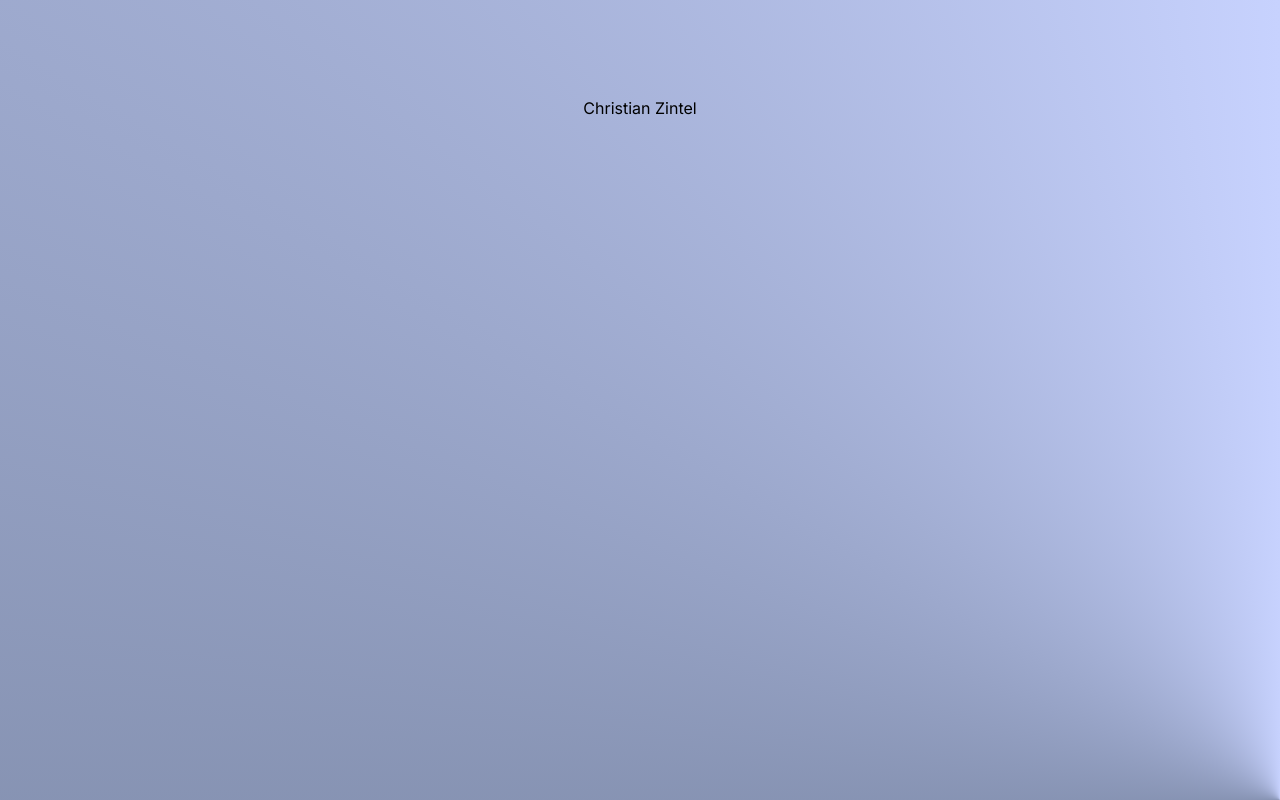
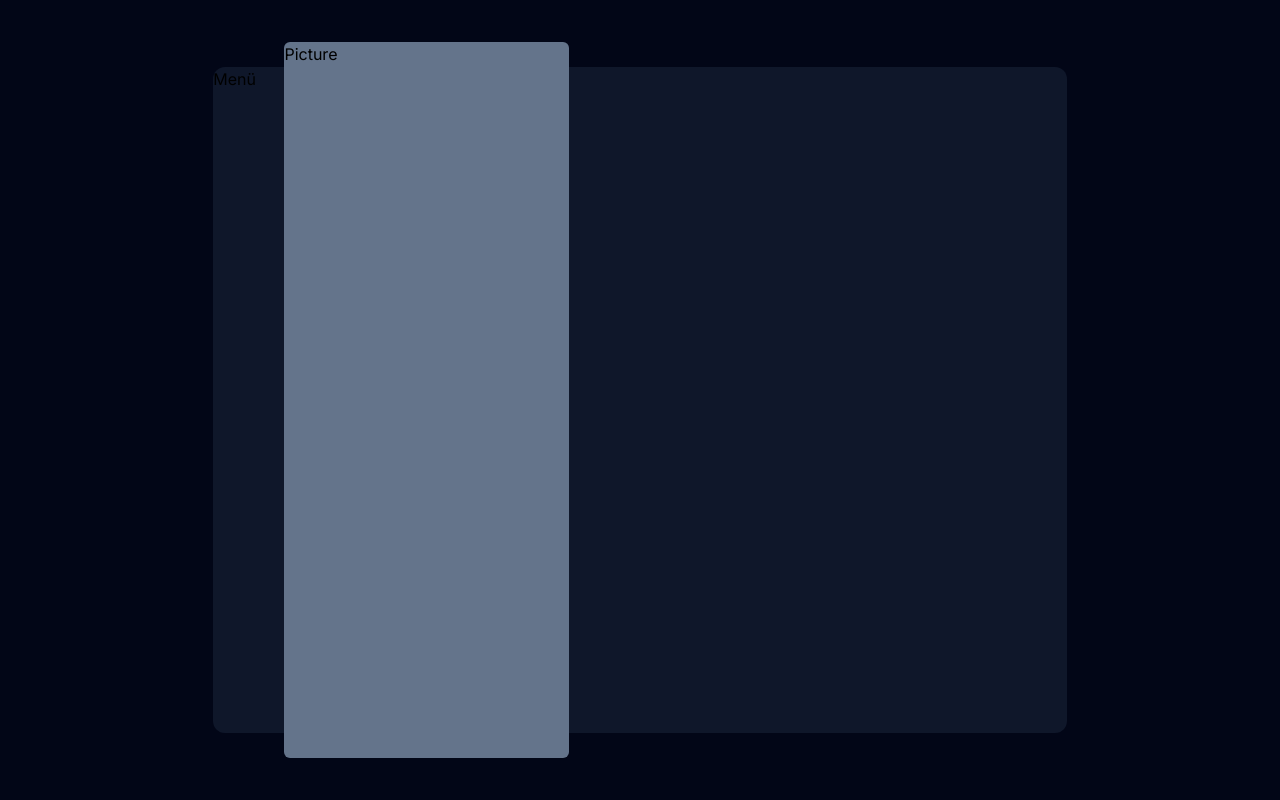
Before and after one commit to czintel/personal-website, a Next.js app in the folder personal-website/: page / in a window 1280 px wide. Built offline with nearby package versions, Linux system fonts and the light colour scheme.

Commit message:
basic layout

```diff
--- a/personal-website/src/app/page.js
+++ b/personal-website/src/app/page.js
@@ -2,13 +2,16 @@ import Image from "next/image";
 
 export default function Home() {
 	return (
-		<main
-			className="
-    flex min-h-screen flex-col items-center justify-between
-    p-24
-    bg-[conic-gradient(at_bottom_right,_var(--tw-gradient-stops))] from-indigo-200 via-slate-600 to-indigo-200"
-		>
-			<h1>Christian Zintel</h1>
+		<main className="flex justify-center items-center w-full h-screen bg-slate-950">
+			<div className="flex flex-row w-4/6 h-5/6 bg-slate-900 rounded-xl overflow-visible">
+				<div className="basis-1/12 rounded-l-md overflow-clip">
+					<div>Menü</div>
+				</div>
+				<div className="basis-4/12 bg-slate-500 rounded-md h-[107.5%] self-center">
+					Picture
+				</div>
+				<div className="basis-7/12  rounded-r-md overflow-clip"></div>
+			</div>
 		</main>
 	);
 }
```
